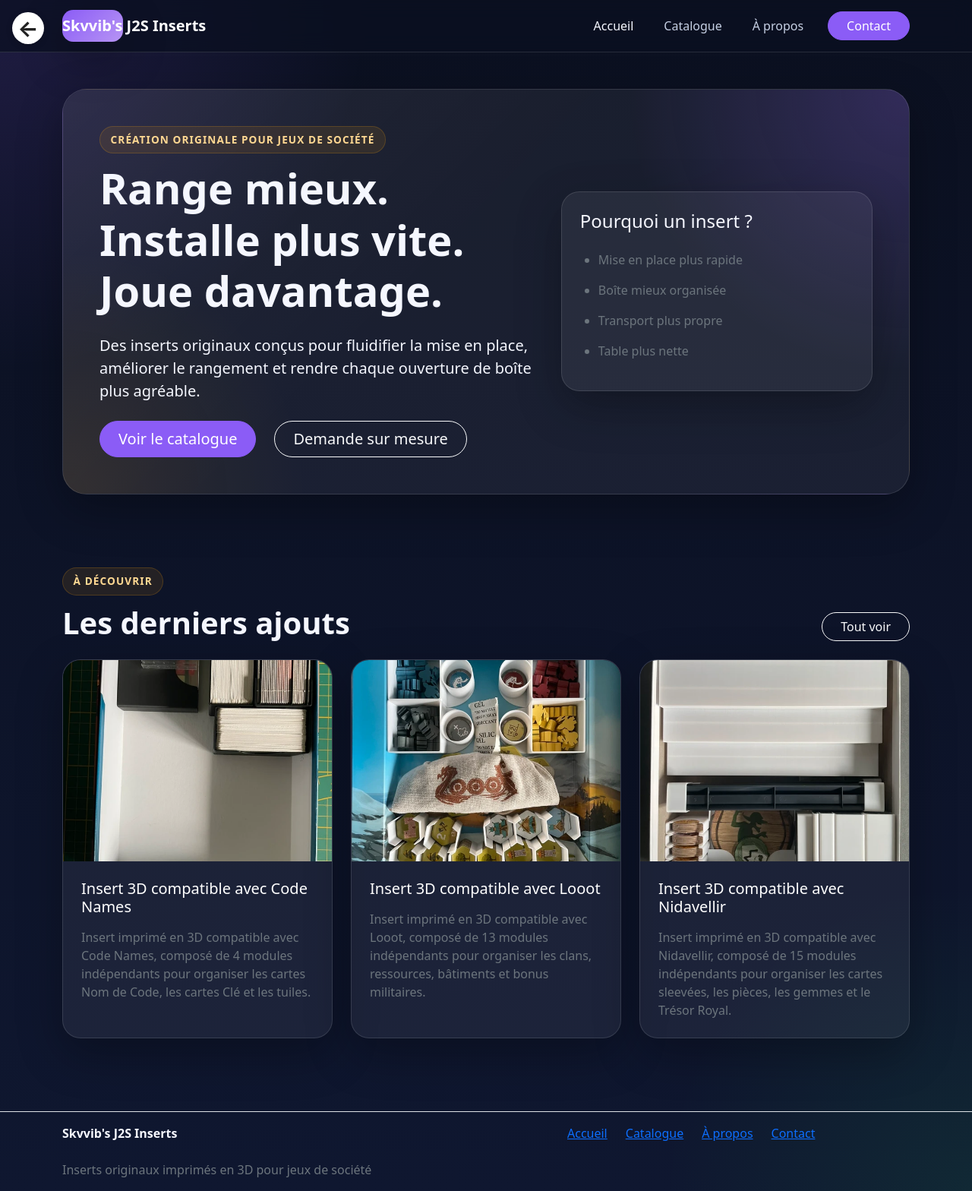
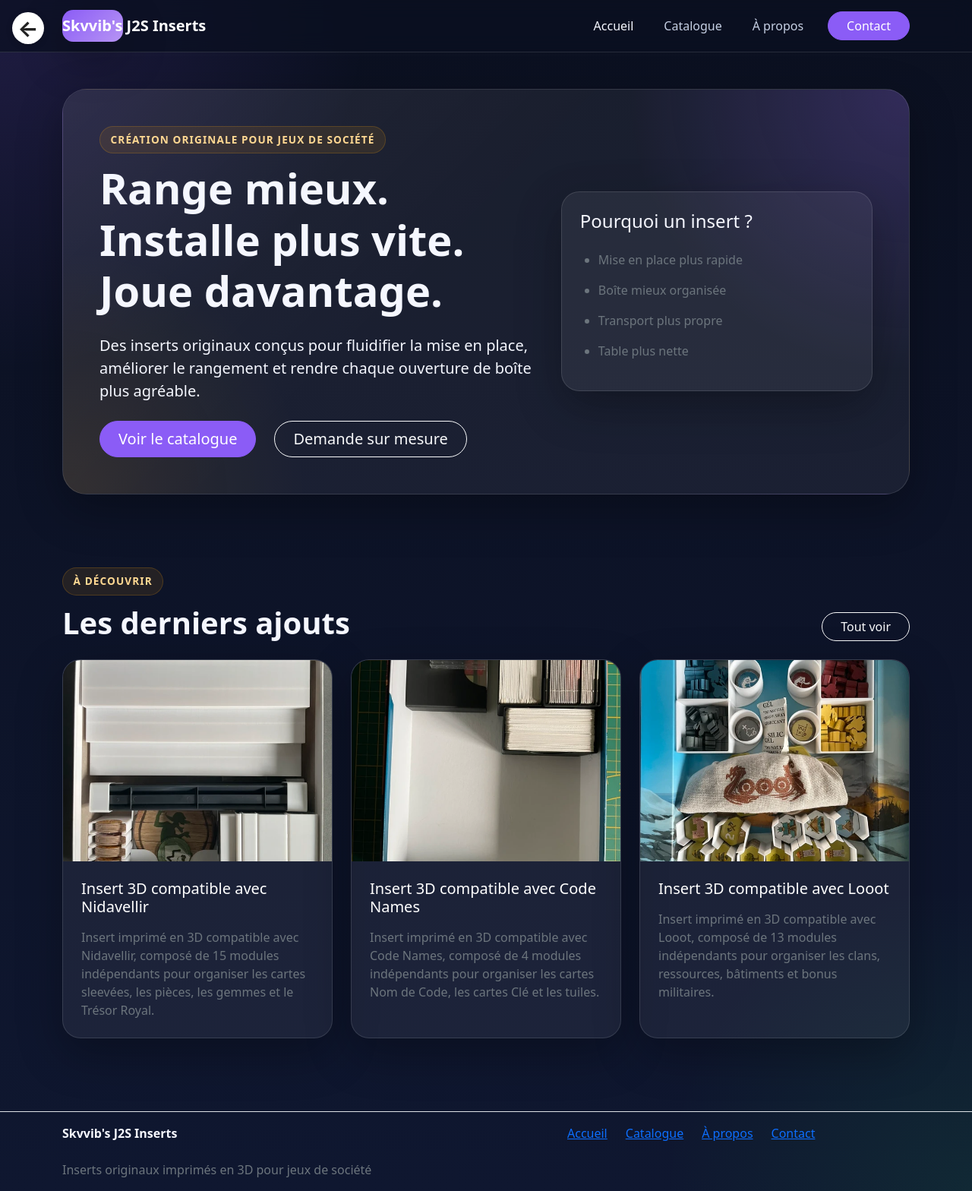
Before and after one commit to Skvvib-j2s/skvvib-j2s.github.io, a Jekyll site: the page built from index.html, in a window 1280 px wide. Shown: the whole page at 76% size. Built offline with Jekyll 4.4.1, drawn with Linux system fonts in a browser that asks for light colours.

Commit message:
modification sur le tri des derniers produits, ajout des pages contact et a-propos

```diff
--- a/_includes/header.html
+++ b/_includes/header.html
@@ -36,11 +36,12 @@
                         </a>
                     </li>
 
-                    <li class="nav-item d-lg-none">
+                    <!-- <li class="nav-item d-lg-none">
                         <a class="nav-link {% if page.url == '/contact.html' %}active{% endif %}" href="{{ '/contact.html' | relative_url }}">
                             Contact
                         </a>
-                    </li>
+
+                    </li> -->
 
                     <li class="nav-item mt-4 mt-lg-0 d-none d-lg-block">
                         <a class="btn btn-primary rounded-pill px-4" href="{{ '/contact.html' | relative_url }}">
--- a/assets/css/style.css
+++ b/assets/css/style.css
@@ -172,6 +172,10 @@ img {
 
 .product-summary h1 {
     margin-bottom: 0.75rem;
+}
+
+.product-summary .product-section{
+    margin-top: 0.5rem;
 }
 
 .product-gallery {
@@ -413,4 +417,59 @@ img {
 
 .platform-links a:hover {
   transform: translateY(-2px);
+  background-color: #ffd892;
+  color: #222;
 }
+
+.contact-block {
+    margin: 2rem auto;
+    padding: 1.5rem;
+    max-width: 700px;
+    border-radius: 18px;
+    background: rgba(255, 255, 255, 0.08);
+}
+
+.contact-mail {
+    font-size: 1.2rem;
+    font-weight: 700;
+}
+
+.about-page {
+    max-width: 1800px;
+    margin: 0.5rem auto;
+    padding: 0.5rem;
+}
+
+.about-page h1 {
+    text-align: center;
+}
+
+.about-grid {
+    display: grid;
+    grid-template-columns: repeat(3, 1fr);
+    gap: 1.5rem;
+}
+
+.about-col {
+    border-radius: 18px;
+    box-shadow: 0 4px 16px rgba(0, 0, 0, 0.08);
+    line-height: 1.7;
+}
+
+.about-col article {
+    margin-top: 5%;
+}
+
+.about-col h2:first-child {
+    margin-top: 0;
+}
+
+.about-col h2 {
+    margin-top: 1.5rem;
+}
+
+@media (max-width: 950px) {
+    .about-grid {
+        grid-template-columns: 1fr;
+    }
+}
--- a/index.html
+++ b/index.html
@@ -58,10 +58,10 @@ description: Inserts imprimés en 3D pour jeux de société.
         </a>
     </div>
 
-    {% assign sorted_products = site.products | sort: "title" %}
+    {% assign derniers_inserts = site.products | sort: "date_ajout" | reverse %}
 
     <div class="row g-4">
-        {% for product in sorted_products limit: 3 %}
+        {% for product in derniers_inserts limit: 3 %}
             <div class="col-12 col-md-6 col-xl-4">
                 {% include product-card.html product=product %}
             </div>
```
Also changed, not shown: _products/code-names.md (+1 -0 lines), _products/looot.md (+1 -0 lines), _products/nidavellir.md (+1 -0 lines), a-propos.html (added, +93 -0 lines), contact.html (added, +29 -0 lines), about.html (deleted).
